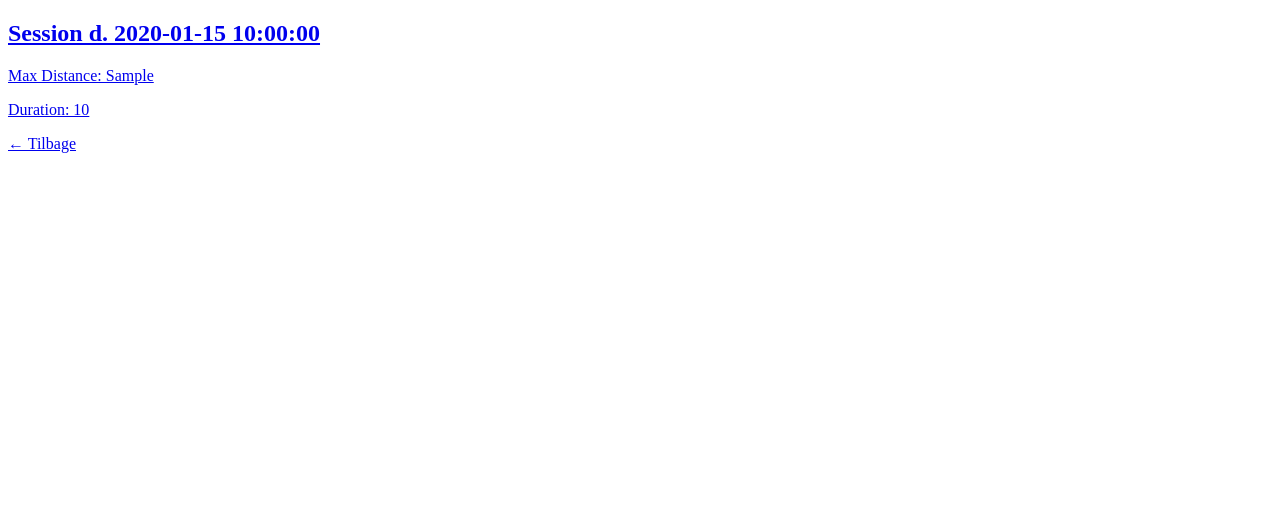
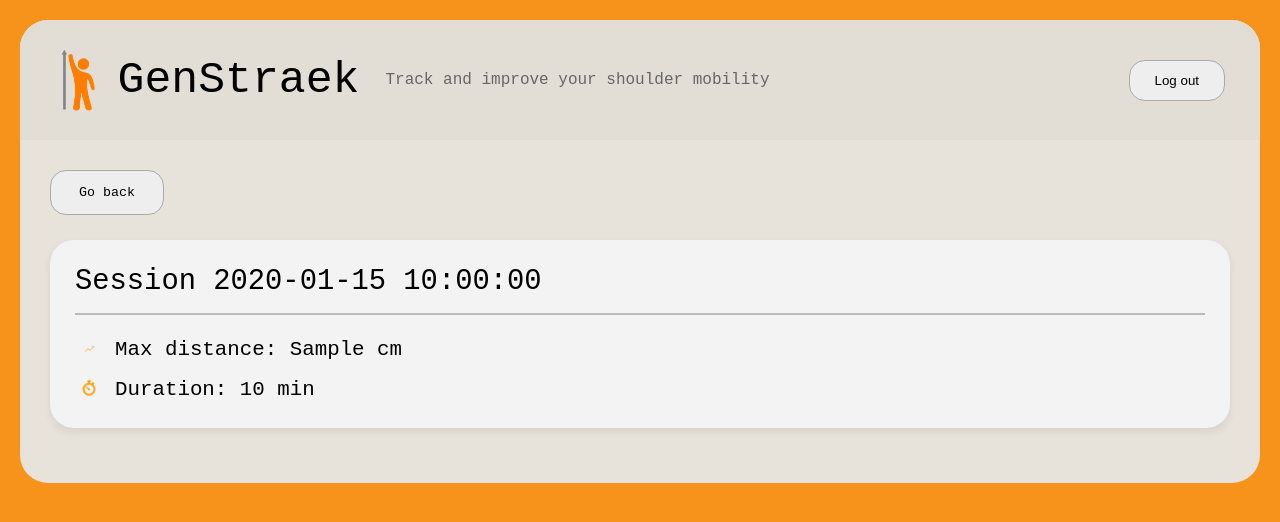
Before and after one commit to JustBobber/IoT_34315, a Flask app: template src/templates/users_sessions.html in a window 1280 px wide. Shown: the top 522 px of the page. Run offline with Flask 3, Linux system fonts and the light colour scheme; the template is opened without the code that fills it: most values are stand-ins (such as "Sample title", 1, 10 or a date in 2020).

Commit message:
Added code to user sessions

```diff
--- a/src/templates/users_sessions.html
+++ b/src/templates/users_sessions.html
@@ -1,23 +1,198 @@
 <!DOCTYPE html>
-<html lang="en">
+<html lang="da">
 <head>
     <meta charset="UTF-8">
-    <title>Here is all the sessions for user: ...</title>
+    <meta name="viewport" content="width=device-width, initial-scale=1.0">
+    <title>Past Sessions</title>
+
+    <style>
+        body {
+            font-family: "Courier New", monospace;
+            background: #f7931a;
+            margin: 0;
+        }
+
+        .wrapper {
+            padding: 20px;
+        }
+
+        .main-card {
+            background: #e8e3da;
+            border-radius: 28px;
+            overflow: hidden;
+            max-width: 1400px;
+            margin: 0 auto;
+        }
+
+        /* ---------- HEADER ---------- */
+        .top-bar {
+            background: #e2ddd5;
+            display: flex;
+            justify-content: space-between;
+            align-items: center;
+            padding: 25px 35px;
+        }
+
+        .top-left {
+            display: flex;
+            align-items: center;
+            gap: 16px;
+        }
+
+        .logo {
+            height: 70px;
+        }
+
+        .brand {
+            font-size: 2.8rem;
+        }
+
+        .tagline {
+            margin-left: 10px;
+            color: #666;
+        }
+
+        .top-btn {
+            padding: 12px 25px;
+            border-radius: 16px;
+            border: 1px solid #aaa;
+            background: #eee;
+            cursor: pointer;
+        }
+
+        /* ---------- CONTENT ---------- */
+        .content {
+            padding: 30px;
+        }
+
+        .back-btn {
+            margin-bottom: 25px;
+        }
+
+        .back-btn a {
+            text-decoration: none;
+        }
+
+        .back-btn button {
+            padding: 14px 28px;
+            border-radius: 16px;
+            border: 1px solid #aaa;
+            background: #eee;
+            font-family: inherit;
+            cursor: pointer;
+        }
+
+        /* ---------- SESSION CARD ---------- */
+        .session-card {
+            display: block;
+            text-decoration: none;
+            color: black;
+            background: #f3f3f3;
+            border-radius: 24px;
+            padding: 25px;
+            margin-bottom: 25px;
+            box-shadow: 0 4px 8px rgba(0,0,0,0.08);
+            transition: 0.15s;
+        }
+
+        .session-card:hover {
+            transform: translateY(-3px);
+        }
+
+        .session-title {
+            font-size: 1.8rem;
+            margin-bottom: 15px;
+        }
+
+        .divider {
+            height: 2px;
+            background: #bbb;
+            margin-bottom: 20px;
+        }
+
+        .session-info {
+            display: flex;
+            flex-direction: column;
+            gap: 12px;
+        }
+
+        .info-row {
+            display: flex;
+            align-items: center;
+            gap: 12px;
+            font-size: 1.3rem;
+        }
+
+        .icon {
+            width: 28px;
+            height: 28px;
+            object-fit: contain;
+        }
+
+        .empty {
+            padding: 20px;
+        }
+    </style>
 </head>
+
 <body>
+<div class="wrapper">
+    <div class="main-card">
+
+        <!-- HEADER -->
+        <div class="top-bar">
+            <div class="top-left">
+                <img src="{{ url_for('static', filename='images/small_Genstraek_logo.png') }}" class="logo">
+                <div class="brand">GenStraek</div>
+                <div class="tagline">Track and improve your shoulder mobility</div>
+            </div>
+
+            <a href="{{ url_for('logout') }}">
+                <button class="top-btn">Log out</button>
+            </a>
+        </div>
+
+        <!-- CONTENT -->
+        <div class="content">
+
+            <div class="back-btn">
+                <a href="{{ url_for('index') }}">
+                    <button>Go back</button>
+                </a>
+            </div>
+
             {% for session in users_sessions %}
                 <a href="{{ url_for('session_details', session_uuid=session.session_uuid) }}" class="session-card">
-        <div>
-            <h2>Session d. {{ session.start_time }}</h2>
-            <p>Max Distance: {{ session.max_distance }}</p>
+
+                    <div class="session-title">
+                        Session {{ session.start_time }}
+                    </div>
+
+                    <div class="divider"></div>
+
+                    <div class="session-info">
+                        <div class="info-row">
+                            <img src="{{ url_for('static', filename='images/small_Progression.png') }}" class="icon">
+                            Max distance: {{ session.max_distance }} cm
+                        </div>
+
                         {% if session.end_time %}
-                <p>Duration: {{ session.duration }}</p>
+                        <div class="info-row">
+                            <img src="{{ url_for('static', filename='images/small_Duration.png') }}" class="icon">
+                            Duration: {{ session.duration }} min
+                        </div>
                         {% endif %}
                     </div>
+
                 </a>
             {% else %}
-    <p>No sessions found for this user.</p>
+                <div class="empty">
+                    No sessions found for this user.
+                </div>
             {% endfor %}
-<a href="{{ url_for('index') }}">← Tilbage</a>
+
+        </div>
+    </div>
+</div>
 </body>
 </html>
```
Lines whose indentation alone changed are shown as unchanged.
